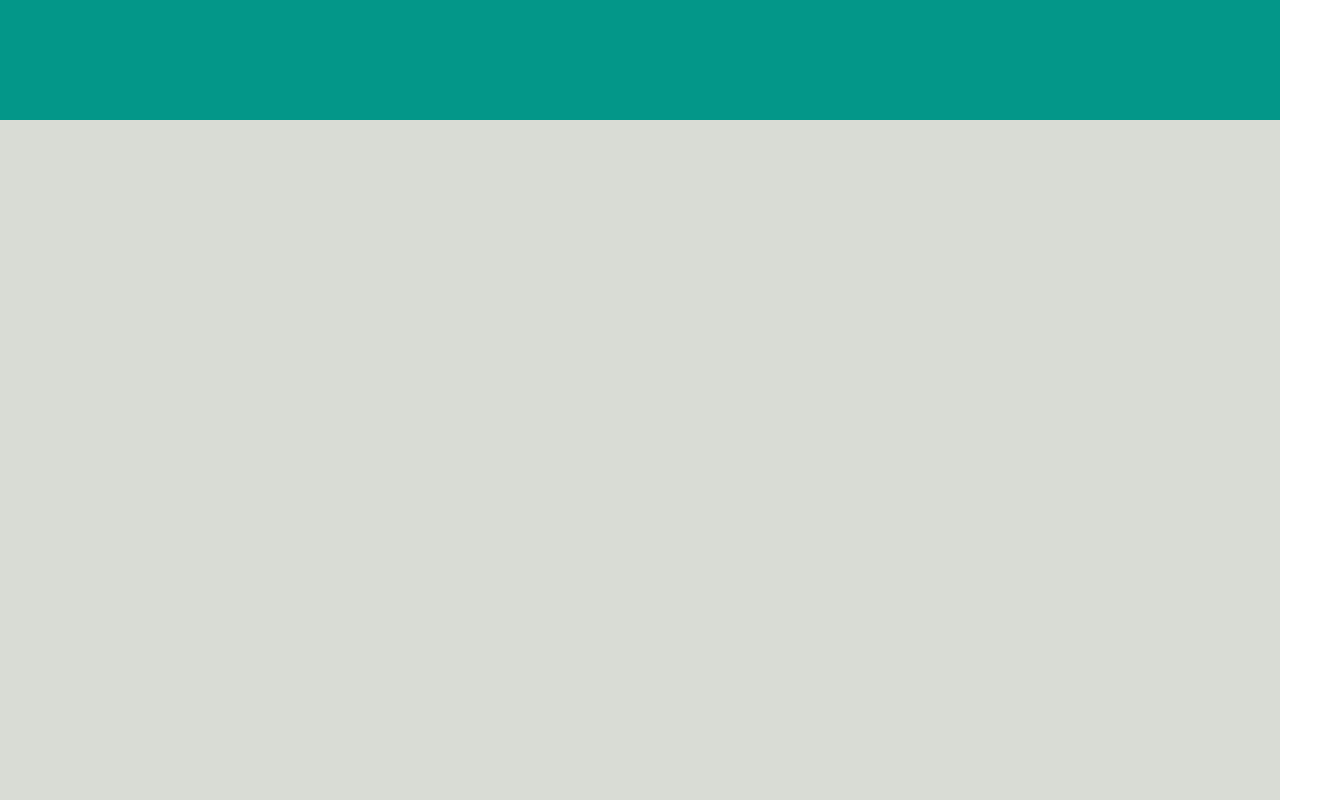
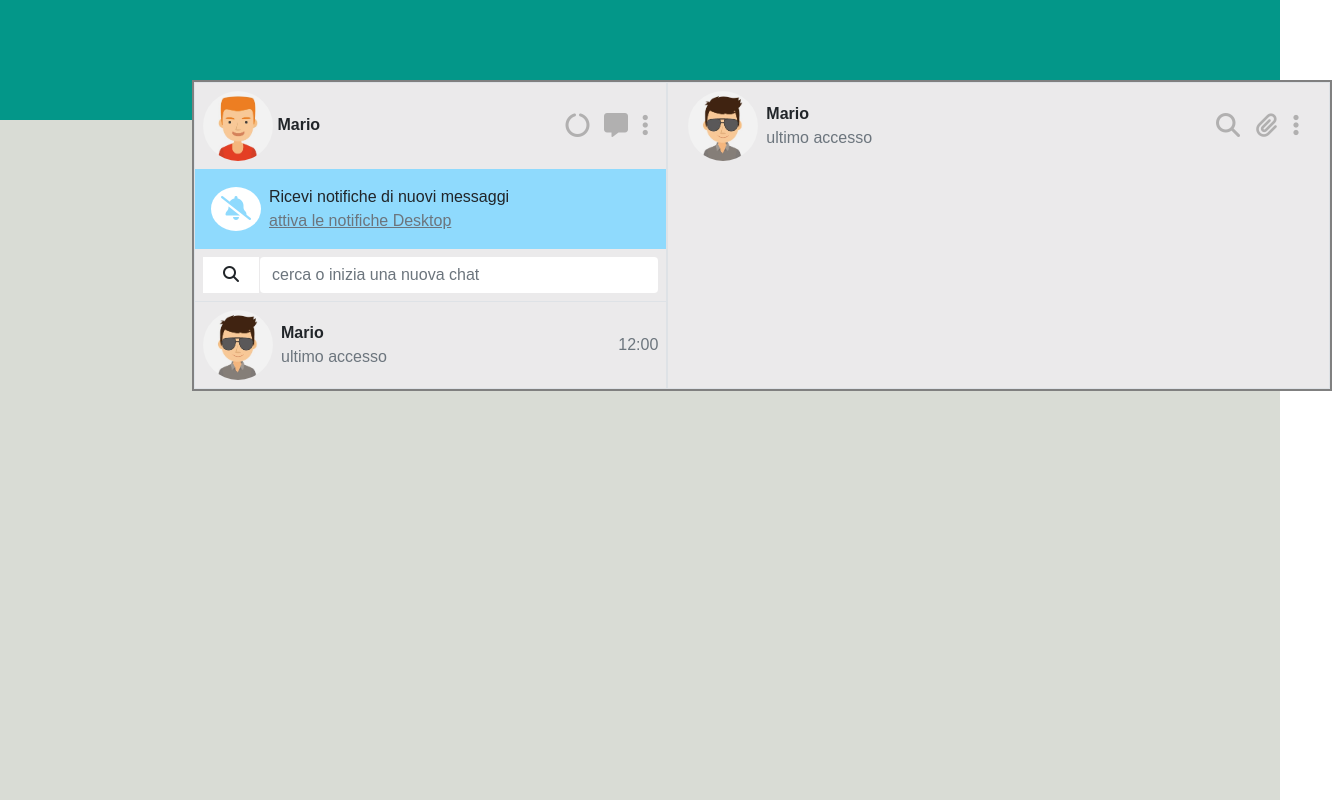
Before and after one commit to Rostrv/vue-boolzapp, a plain HTML site: page index.html in a window 1280 px wide. Shown: the whole page, 1332 px wide, since content can reach past the window. Drawn offline with nearby package versions, Linux system fonts and the light colour scheme.

Commit message:
add elements

```diff
--- a/index.html
+++ b/index.html
@@ -8,7 +8,7 @@
     <link rel="stylesheet" href="https://cdnjs.cloudflare.com/ajax/libs/font-awesome/6.1.1/css/all.min.css" integrity="sha512-KfkfwYDsLkIlwQp6LFnl8zNdLGxu9YAA1QvwINks4PhcElQSvqcyVLLD9aMhXd13uQjoXtEKNosOWaZqXgel0g==" crossorigin="anonymous" referrerpolicy="no-referrer"
     />
     <link rel="stylesheet" href="./style.css">
-    <title>Todo List</title>
+    <title>BoolzApp</title>
 </head>
 
 <body>
@@ -17,6 +17,87 @@
         <div class="grey-part"></div>
 
         <div id="app">
+            <div class="container">
+                <div class="row">
+                    <div class="col-5 border p-0">
+                        <div class="user d-flex justify-content-between align-items-center p-2">
+                            <div class="thumbnail">
+                                <img src="./img/avatar_1.jpg" alt="">
+                                <span class="name fw-bold">Mario</span>
+                            </div>
+                            <div class="icons">
+                                <i class="fa-solid fa-circle-notch fa-xl"></i>
+                                <i class="fa-solid fa-message fa-xl"></i>
+                                <i class="fa-solid fa-ellipsis-vertical fa-xl"></i>
+                            </div>
+                        </div>
+                        <div class="notifications p-3">
+                            <div class="d-flex justify-content-between align-items-center">
+                                <div class="">
+                                    <div class="d-flex align-items-center">
+                                        <div class="bell">
+                                            <i class="fa-solid fa-bell-slash fa-xl"></i>
+                                        </div>
+                                        <div class="testo d-flex flex-column ms-2">
+                                            <span class="">Ricevi notifiche di nuovi messaggi</span>
+                                            <a href="" class="text-secondary">attiva le notifiche Desktop</a>
+                                        </div>
+                                    </div>
+                                </div>
+                            </div>
+                        </div>
+
+                        <div class="search_user d-flex p-2 align-items-center">
+                            <div class="search-icon"><i class="fa-solid fa-magnifying-glass"></i></div>
+                            <input class="border-0 form-control" type="text" placeholder="cerca o inizia una nuova chat">
+                        </div>
+
+                        <div class="message-list border-top">
+                            <div class="users p-2 d-flex justify-content-between align-items-center">
+                                <div class="">
+                                    <div class="thumbnail d-flex align-items-center">
+                                        <img src="./img/avatar_2.jpg" alt="">
+                                        <div class="testo d-flex flex-column ms-2">
+                                            <span class="name fw-bold">Mario</span>
+                                            <span class="text-secondary">ultimo accesso</span>
+                                        </div>
+                                    </div>
+                                </div>
+                                <div class="d-flex flex-column ms-2">
+                                    <span class="text-secondary">12:00</span>
+                                    <span class=""></span>
+                                </div>
+
+                            </div>
+
+                        </div>
+
+                    </div>
+                    <div class="col-7 border">
+                        <div class="receiver p-2 d-flex justify-content-between align-items-center">
+                            <div class="">
+                                <div class="thumbnail d-flex align-items-center">
+                                    <img src="./img/avatar_2.jpg" alt="">
+                                    <div class="testo d-flex flex-column ms-2">
+                                        <span class="name fw-bold">Mario</span>
+                                        <span class="text-secondary">ultimo accesso</span>
+                                    </div>
+                                </div>
+                            </div>
+                            <div class="icons">
+                                <i class="fa-solid fa-magnifying-glass fa-xl"></i>
+                                <i class="fa-solid fa-paperclip fa-xl"></i>
+                                <i class="fa-solid fa-ellipsis-vertical fa-xl"></i>
+                            </div>
+                        </div>
+
+                        <div class="message-container">
+
+                        </div>
+                    </div>
+                </div>
+
+            </div>
 
 
 
--- a/style.css
+++ b/style.css
@@ -2,6 +2,10 @@
     margin: 0;
     padding: 0;
     box-sizing: border-box;
+}
+
+body {
+    font-family: Arial, Helvetica, sans-serif;
 }
 
 .background {
@@ -10,12 +14,45 @@
 
 .green-part {
     height: 15vh;
-    width: 100vw;
     background-color: #039789;
 }
 
 .grey-part {
     height: 85vh;
-    width: 100vw;
     background-color: #D9DCD5;
 }
+
+.container {
+    position: absolute;
+    top: 10%;
+    left: 15%;
+    background-color: #ebeaeb;
+    border: 2px solid grey;
+}
+
+.thumbnail img {
+    height: 70px;
+    border-radius: 50%;
+}
+
+.icons i {
+    color: #b1b0b0;
+    margin-right: 10px;
+}
+
+.notifications {
+    background-color: #8fdafd;
+}
+
+.bell {
+    border-radius: 50%;
+    color: #8fdafd;
+    padding: 10px;
+    background-color: white;
+}
+
+.search-icon {
+    background-color: white;
+    padding: 6px 20px;
+    border-right: 1px solid #ebeaeb;
+}
```
